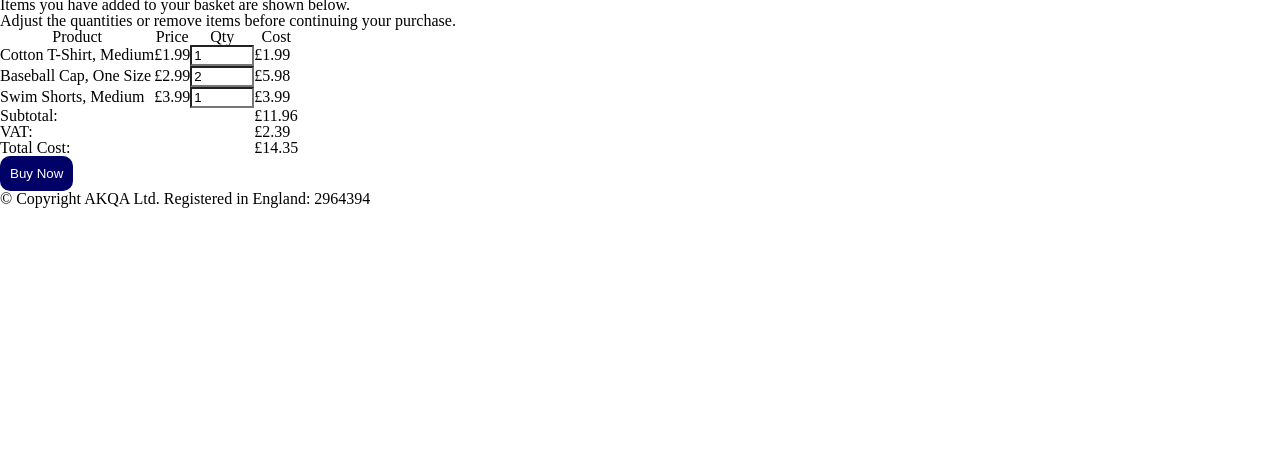
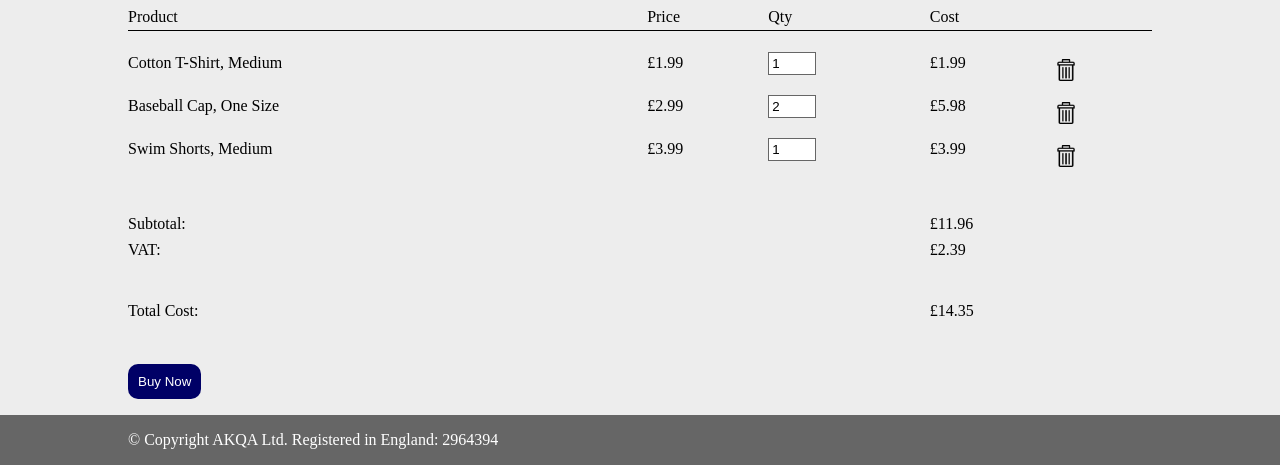
Before and after one commit to jnds/Web-Developer-Test, a website: page index.html in a window 1280 px wide. Shown: the part 335-800 px from the top of the page. Drawn offline with Linux system fonts and the light colour scheme.

Commit message:
added additional markup for sticky footer and basic CSS styles

```diff
--- a/dev/js/scripts.js
+++ b/dev/js/scripts.js
@@ -42,6 +42,6 @@ jQuery(document).ready(function($) {
 
 function setup( ) {
 
-  console.log('setup')
+  console.log('setup');
 
 }
--- a/dev/scss/components/_forms.scss
+++ b/dev/scss/components/_forms.scss
@@ -25,4 +25,6 @@ select,
 textarea,
 .field {
 	background-color: $white;
+	border: 1px solid $dark-grey;
+	padding: 3px;
 }
--- a/dev/scss/components/_tables.scss
+++ b/dev/scss/components/_tables.scss
@@ -7,9 +7,49 @@ TABLES
 table,
 .table{
 
+	width: 100%;
+	margin: 40px 0;
+
+	thead{
+		border-bottom: 1px solid #000000;
+	}
+	tbody:before {
+	    content: "-";
+	    display: block;
+	    line-height: 1em;
+	    color: transparent;
+	}
+
 	th,
 	.th{
 		font-weight:normal;
+		text-align: left;
+	}
 
+	td, th {
+    	padding: 5px 0;
 	}
+
+	td input.checkout-qty {
+		width: 40px;
+	}
+
+	tr.subtotal td{
+		padding-top: 40px;
+	}
+
+	tr.total-cost td{
+		padding-top: 40px;
+	}
+
+	td.delete-product span{
+	  width: 30px;
+	  height: 30px;
+	  background: url('../images/rubbish-bin.png') center center no-repeat;
+	  background-size: 22px 22px;
+	  text-indent: -9999px;
+	  display: block;
+	  cursor: pointer;
+	}
+
 }
--- /dev/null
+++ b/dev/scss/components/_typography.scss
@@ -0,0 +1,5 @@
+
+h1{
+	font-size: 24px;
+	padding-bottom: 24px;
+}
--- a/dev/scss/partials/_variables.scss
+++ b/dev/scss/partials/_variables.scss
@@ -1,13 +1,18 @@
+
+
+$screen-xs-min   : 400px;
+$screen-sm-min   : 800px;
+$screen-md-min   : 1200px;
+$screen-lg-min   : 1600px;
+
 /* COLORS */
 
 $white 				: rgb(255,255,255);
 $black 				: rgb(0,0,0);
 $navy 				: rgb(0,0,102);
 
-
-$grey 				: rgb(125,125,125);
+$dark-grey 	        : rgb(102,102,102);
 $medium-grey 	    : rgb(153,153,153);
-
 
 /* BASELINE AND TYPOGRAPHY */
 
--- a/dev/scss/sections/_base.scss
+++ b/dev/scss/sections/_base.scss
@@ -5,10 +5,29 @@ BASIC PAGE LAYOUT STYLES
 */
 
 
-// Main Section
+// Sticky Footer
 
-main{
-
+html, body {
+  height: 100%;
+  margin: 0;
+}
+.page-wrapper {
+  min-height: 100%;
+}
+.page-wrapper-inner {
+  //padding: 20px;
+  padding-bottom: 50px;
+}
+.page-footer {
+  height: 50px;
+  margin-top: -50px;
 }
 
-h1{ color: green; }
+
+
+// Body Style
+
+body{
+	background: url('../images/gradient.jpg') center center repeat-y;
+	background-size: 100%;
+}
--- a/dev/scss/sections/_footer.scss
+++ b/dev/scss/sections/_footer.scss
@@ -6,27 +6,32 @@
 
 // Footer
 
-.footer{
+.page-footer{
+	background-color: $dark-grey;
+	color: $white;
 
 
-	nav,
-	ul,
-	li{
-
-	}
-	a{
-
-	}
-	a:hover,
-	.current-menu-item a,
-	li.active a{
-
+	.page-footer-inner{
+		width: 96%;
+		margin: 0 auto;
+		display: block;
+		line-height: 50px;
+		font-size: 12px;
+		overflow: hidden;
 	}
 }
 
 
-// Footer Copyright
 
-.footer__copyright{
+
+
+@media (min-width:$screen-md-min) {
+
+	.page-footer{
+		.page-footer-inner{
+			width: 80%;
+			font-size: 16px;
+		}
+	}
 
 }
--- a/dev/scss/sections/_header.scss
+++ b/dev/scss/sections/_header.scss
@@ -4,16 +4,35 @@
 ---------------------------------
 */
 
+// Header
 
-// Logo
+#page-header{
+	width: 96%;
+	margin: 0 auto;
+	padding: 40px 0;
+}
 
-.logo{
+
+@media (min-width:$screen-md-min) {
+
+  #page-header{
+	width: 80%;
+	margin: 0 auto;
+	padding: 80px 0;
+  }
 
 }
 
 
-// Header
 
-.header{
+// Logo
 
+#logo{
+	width: 120px;
+	display: block;
+	img{
+		display: block;
+		width: 100%;
+		height: auto;
+	}
 }
--- /dev/null
+++ b/dev/scss/sections/_main.scss
@@ -0,0 +1,21 @@
+/*
+---------------------------------
+ MAIN CONTENT SECTION
+---------------------------------
+*/
+
+
+.page-content{
+	width: 96%;
+	margin: 0 auto;
+}
+
+
+@media (min-width:$screen-md-min) {
+
+  .page-content{
+	width: 80%;
+	margin: 0 auto;
+  }
+
+}
--- a/dev/scss/sections/_sections.scss
+++ b/dev/scss/sections/_sections.scss
@@ -10,5 +10,8 @@ IMPORT SECTIONS
 // Header
 @import "header";
 
+// Header
+@import "main";
+
 // Footer
 @import "footer";
--- a/dev/scss/style.scss
+++ b/dev/scss/style.scss
@@ -42,6 +42,12 @@ COMPONENTS
 // Forms (inputs & labels)
 @import "components/forms";
 
+// Tables
+@import "components/tables";
+
+// Typography
+@import "components/typography";
+
 
 /*
 ---------------------------------
--- a/index.html
+++ b/index.html
@@ -8,14 +8,17 @@
 
 <body id="home">
 
-	<header>
+	<div class="page-wrapper">
+    	<div class="page-wrapper-inner">
+
+			<header id="page-header">
 				<a href="/" title="Return to the homepage" id="logo">
-		  <img src="library/images/logo.png" alt="Nike logo" />
+				  <img src="library/images/logo.png" alt="AKQA logo" />
 				</a>
 			</header>
 
-	<main>
-		<h2>Your Basket</h2>
+			<main class="page-content">
+				<h1>Your Basket</h1>
 
 				<p>Items you have added to your basket are shown below.<br/>Adjust the quantities or remove items before continuing your purchase.</p>
 
@@ -35,28 +38,34 @@
 						    	<td>Cotton T-Shirt, Medium</td>
 						    	<td>£1.99</td>
 						    	<td>
-				     		<input type="number" value="1" name="qty-input" min="1" max="999" title="Item Quantity" aria-label="Item Quantity"/>
+						     		<input class="checkout-qty" type="number" value="1" name="qty-input" min="1" max="999" title="Item Quantity" aria-label="Item Quantity"/>
 						    	</td>
 								<td>£1.99</td>
-				    	<td class="delete-product"></td>
+						    	<td class="delete-product">
+						    		<span>Delete</span>
+						    	</td>
 						    </tr>
 						    <tr>
 						    	<td>Baseball Cap, One Size</td>
 						    	<td>£2.99</td>
 						    	<td>
-				        	<input type="number" value="2" name="qty-input" min="1" max="999" title="Item Quantity" aria-label="Item Quantity"/>
+						        	<input class="checkout-qty" type="number" value="2" name="qty-input" min="1" max="999" title="Item Quantity" aria-label="Item Quantity"/>
 						    	</td>
 								<td>£5.98</td>
-				    	<td class="delete-product"></td>
+						    	<td class="delete-product">
+						    		<span>Delete</span>
+						    	</td>
 						    </tr>
 						    <tr>
 						    	<td>Swim Shorts, Medium</td>
 						    	<td>£3.99</td>
 						    	<td>
-				        	<input type="number" value="1" name="qty-input" min="1" max="999" title="Item Quantity" aria-label="Item Quantity"/>
+						        	<input class="checkout-qty" type="number" value="1" name="qty-input" min="1" max="999" title="Item Quantity" aria-label="Item Quantity"/>
 						    	</td>
 								<td>£3.99</td>
-				    	<td class="delete-product"></td>
+						    	<td class="delete-product">
+						    		<span>Delete</span>
+						    	</td>
 						    </tr>
 						    <tr class="subtotal">
 						    	<td colspan="3">Subtotal:</td>
@@ -70,7 +79,7 @@
 						    	<td colspan="3">Total Cost:</td>
 						    	<td colspan="2">£14.35</td>
 						    </tr>
-			    <tbody>
+					    </tbody>
 					</table>
 
 					<div class="btn-buy-now">
@@ -79,8 +88,11 @@
 				</form>
 			</main>
 
-	<footer>
-		 <small>
+		</div>
+    </div>
+
+	<footer class="page-footer">
+		 <small class="page-footer-inner">
 		 	<strong>&copy; Copyright AKQA Ltd.</strong> Registered in England: 2964394
 		 </small>
 	</footer>
--- a/library/js/scripts.js
+++ b/library/js/scripts.js
@@ -42,6 +42,6 @@ jQuery(document).ready(function($) {
 
 function setup( ) {
 
-  console.log('setup')
+  console.log('setup');
 
 }
```
Also changed, not shown: dev/images/gradient.jpg (added), dev/images/rubbish-bin.png (added), library/css/style.css, library/images/gradient.jpg (added), library/images/rubbish-bin.png (added), 1 other file. Lines whose indentation alone changed are shown as unchanged.
